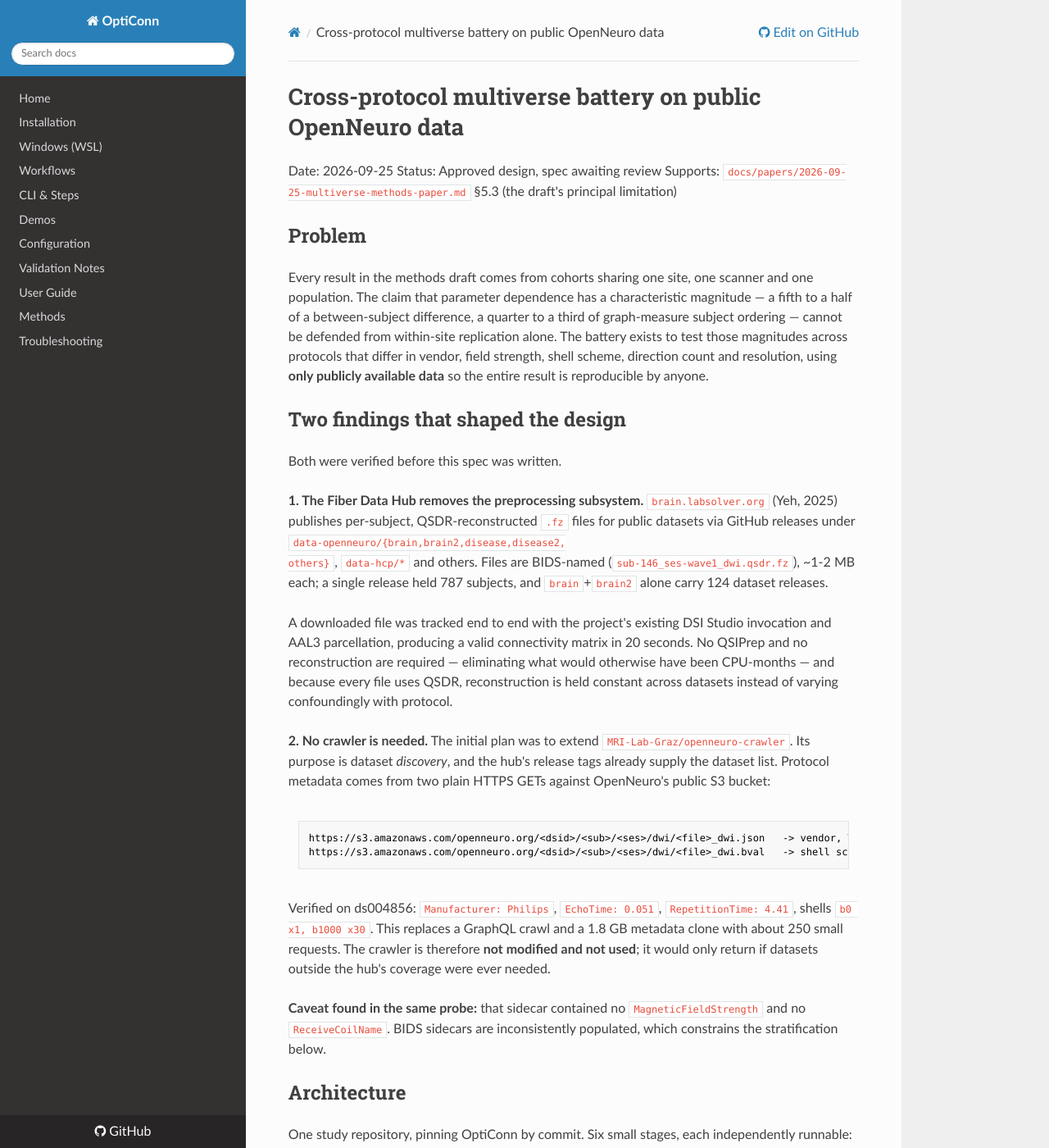
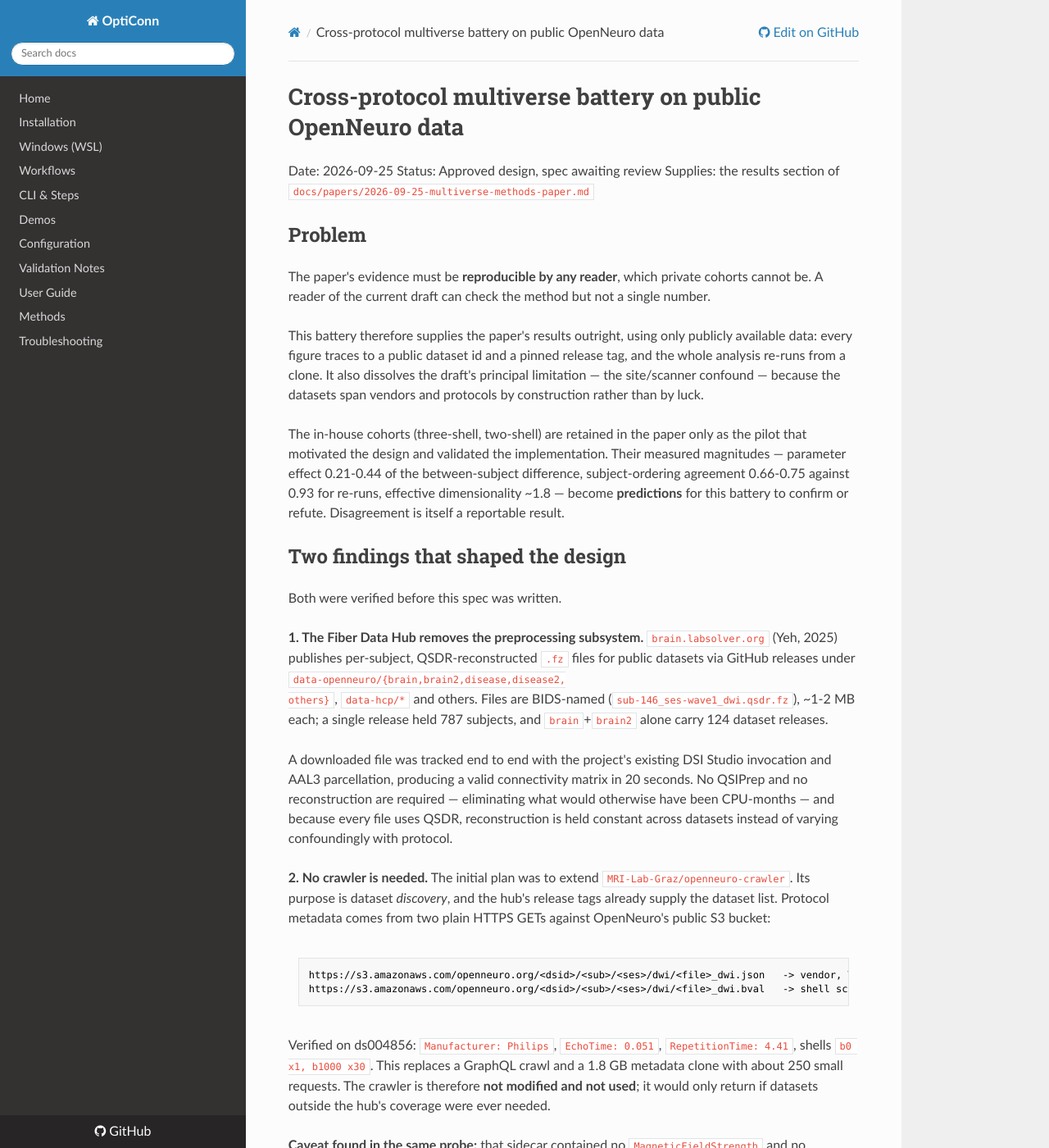
Before and after one commit to MRI-Lab-Graz/opticonn, an MkDocs documentation site: the page built from docs/superpowers/specs/2026-09-25-openneuro-multiverse-battery-design.md, in a window 1280 px wide and 1400 px high. Shown: the whole window at 82% size. Built offline with MkDocs 1.6.1, drawn with Linux system fonts in a browser that asks for light colours; nearby versions of some CDN libraries; some of the changed text lies outside the part shown.

Commit message:
docs: battery supplies the paper's results from public data only; drop SLURM
Measured 2.6h/dataset makes a scheduler unnecessary (~31h sequential).
In-house cohorts demoted to pilot; their magnitudes become predictions.

Co-Authored-By: Claude Opus 5 <noreply@anthropic.com>

````diff
--- a/docs/superpowers/specs/2026-09-25-openneuro-multiverse-battery-design.md
+++ b/docs/superpowers/specs/2026-09-25-openneuro-multiverse-battery-design.md
@@ -2,17 +2,24 @@
 
 Date: 2026-09-25
 Status: Approved design, spec awaiting review
-Supports: `docs/papers/2026-09-25-multiverse-methods-paper.md` §5.3 (the draft's principal limitation)
+Supplies: the results section of `docs/papers/2026-09-25-multiverse-methods-paper.md`
 
 ## Problem
 
-Every result in the methods draft comes from cohorts sharing one site, one scanner and one
-population. The claim that parameter dependence has a characteristic magnitude — a fifth to
-a half of a between-subject difference, a quarter to a third of graph-measure subject
-ordering — cannot be defended from within-site replication alone. The battery exists to test
-those magnitudes across protocols that differ in vendor, field strength, shell scheme,
-direction count and resolution, using **only publicly available data** so the entire result
-is reproducible by anyone.
+The paper's evidence must be **reproducible by any reader**, which private cohorts cannot be.
+A reader of the current draft can check the method but not a single number.
+
+This battery therefore supplies the paper's results outright, using only publicly available
+data: every figure traces to a public dataset id and a pinned release tag, and the whole
+analysis re-runs from a clone. It also dissolves the draft's principal limitation — the
+site/scanner confound — because the datasets span vendors and protocols by construction
+rather than by luck.
+
+The in-house cohorts (three-shell, two-shell) are retained in the paper only as the pilot
+that motivated the design and validated the implementation. Their measured magnitudes —
+parameter effect 0.21-0.44 of the between-subject difference, subject-ordering agreement
+0.66-0.75 against 0.93 for re-runs, effective dimensionality ~1.8 — become **predictions**
+for this battery to confirm or refute. Disagreement is itself a reportable result.
 
 ## Two findings that shaped the design
 
@@ -132,10 +139,17 @@ so subject selection needs no second mechanism and stays reproducible.
 `fetch.sh` records the release tag and a SHA256 of each file in `data/<dataset_id>/
 manifest.csv`. Re-running is idempotent (skips files already present with a matching hash).
 
-## Component 5 — SLURM sweep
+## Component 5 — Sweep runner
 
-One array task per dataset. Each task runs the existing two-wave `tune-grid` into its own
-directory, so tasks share nothing and any single task can be re-run after failure.
+No scheduler. One dataset sweep measured 2.6 h at `--max-parallel 4` (16 of 32 cores), so
+twelve run sequentially in ~31 h, or ~16 h two-at-a-time on a 32-core machine — an overnight
+job. `run_all.sh` loops over the selected datasets, invoking the existing two-wave
+`tune-grid` into a per-dataset directory; each is independent and re-runnable after failure,
+and the loop skips datasets whose results already exist.
+
+Dropping the scheduler removes a component, removes the need for a cluster to test it, and
+removes a barrier for anyone replicating the study. If a future battery is large enough to
+need one, the same per-dataset invocation is what a job array would call anyway.
 
 Held identical to the 129/134 sweeps, so results are directly comparable:
 
@@ -146,14 +160,14 @@ Held identical to the 129/134 sweeps, so results are directly comparable:
 - AAL3, `count`/`fa`/`qa` connectivity
 
 ```
-#SBATCH --array=0-11
-dsid=$(sed -n "$((SLURM_ARRAY_TASK_ID+1))p" selected_ids.txt)
-opticonn tune-grid -i data/$dsid -o results/$dsid --extraction-config configs/battery.json ...
+while read dsid; do
+  [ -e results/$dsid/optimize/optimization_results ] && continue   # idempotent
+  opticonn tune-grid -i data/$dsid -o results/$dsid \
+    --extraction-config configs/battery.json --max-parallel 4
+done < selected_ids.txt
 ```
 
-Resources per task are set from the measured local runtime (~2.6 h at `--max-parallel 4`)
-with headroom. The script takes `--dry-run` and runs unmodified on one dataset locally,
-which is how it is tested without a cluster.
+`run_all.sh` takes `--dry-run`, and a single dataset can be run on its own for testing.
 
 ## Component 6 — Cross-dataset merge
 
@@ -189,7 +203,7 @@ No cluster and no network needed for CI:
 - `select.py`: golden test — a fixed `protocol_table.csv` produces a fixed
   `selected_datasets.json`, proving the rule is deterministic.
 - `merge.py`: fixture OptiConn outputs for two datasets produce the expected summary rows.
-- `sweep.sbatch`: `--dry-run` prints the commands for one dataset.
+- `run_all.sh`: `--dry-run` prints the commands; idempotent skip verified on a populated results dir.
 
 ## Reproducibility
 
@@ -210,5 +224,6 @@ with reconstruction differences.
 - Modifying or using `openneuro-crawler` (its discovery role is unnecessary here).
 - Varying preprocessing or reconstruction (would require raw data and CPU-months).
 - Non-human data; the animal collections are excluded.
-- Any scheduler support inside OptiConn.
+- Any scheduler support, in OptiConn or the battery: measured runtime makes a cluster
+  unnecessary, and a sequential local run is easier for a reader to reproduce.
 - MRtrix3 cross-check; that remains a separate follow-up.
````
Also changed, not shown: other parts of docs/superpowers/specs/2026-09-25-openneuro-multiverse-battery-design.md (+1 -1 lines).
